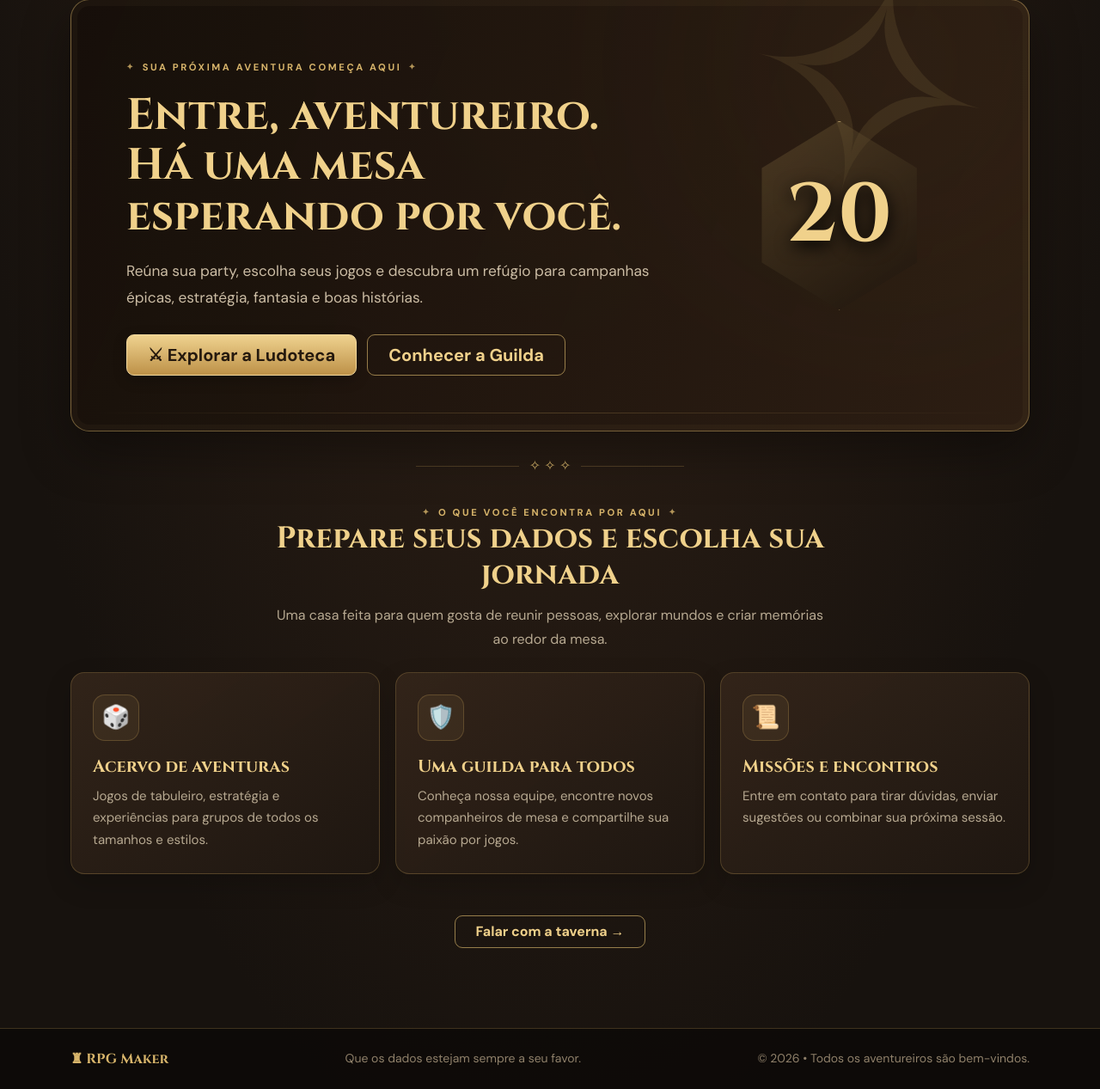
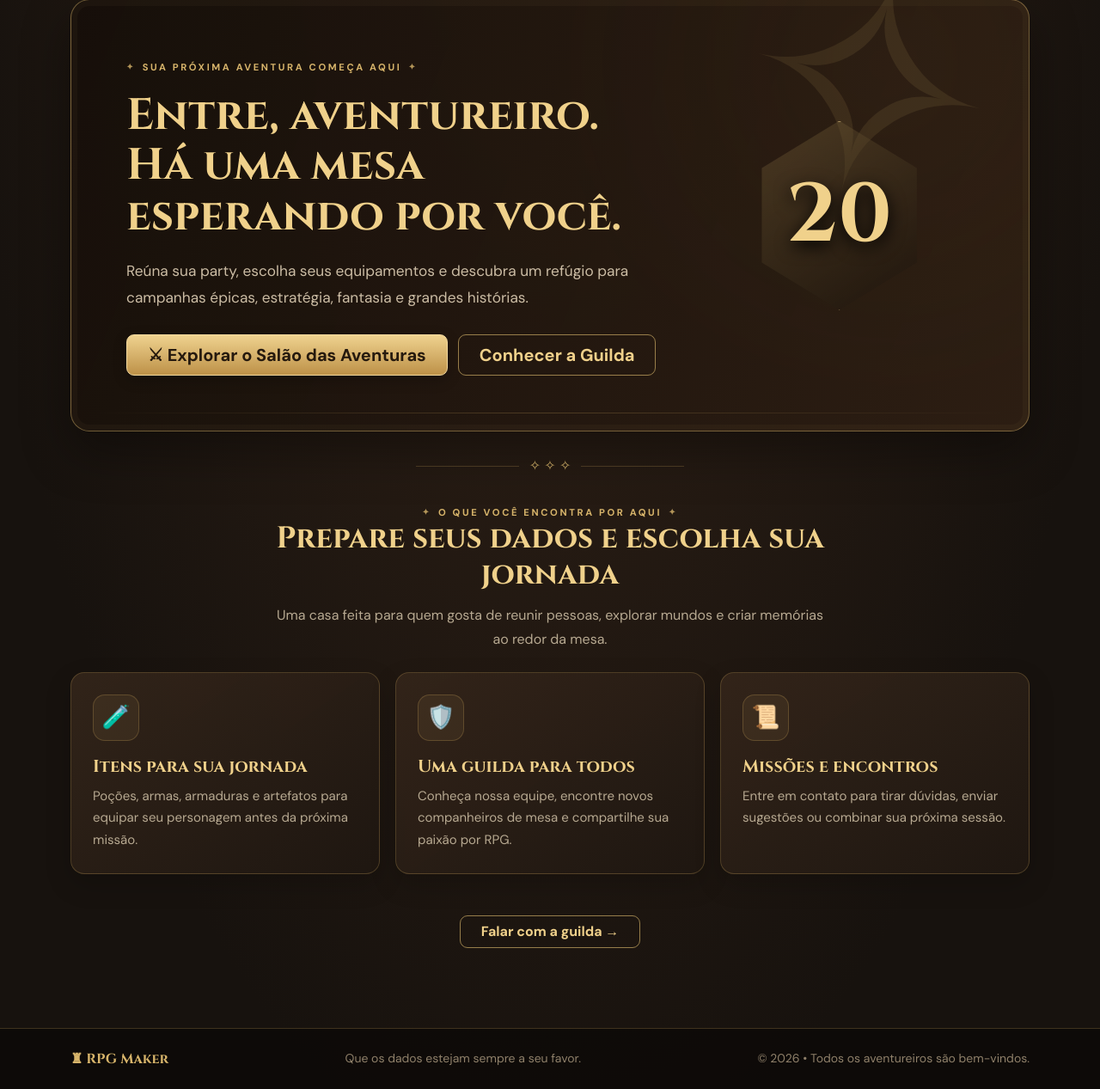
Before and after one commit to math3404/rpg-maker, a Django app: page / in a window 1280 px wide. Shown: the part 128-1395 px from the top of the page at 86% size. Run offline with Django 5.2, Linux system fonts and the light colour scheme.

Commit message:
Personaliza identidade RPG Maker: salão, loja e cadastro

```diff
--- a/taverna/templates/taverna/home.html
+++ b/taverna/templates/taverna/home.html
@@ -7,9 +7,9 @@
             <div class="hero-copy">
                 <span class="eyebrow">Sua próxima aventura começa aqui</span>
                 <h1>Entre, aventureiro.<br>Há uma mesa esperando por você.</h1>
-                <p>Reúna sua party, escolha seus jogos e descubra um refúgio para campanhas épicas, estratégia, fantasia e boas histórias.</p>
+                <p>Reúna sua party, escolha seus equipamentos e descubra um refúgio para campanhas épicas, estratégia, fantasia e grandes histórias.</p>
                 <div class="hero-actions">
-                    <a class="btn btn-gold btn-lg px-4" href="{% url 'produtos' %}">⚔ Explorar a Ludoteca</a>
+                    <a class="btn btn-gold btn-lg px-4" href="{% url 'produtos' %}">⚔ Explorar o Salão das Aventuras</a>
                     <a class="btn btn-outline-gold btn-lg px-4" href="{% url 'quem_somos' %}">Conhecer a Guilda</a>
                 </div>
             </div>
@@ -26,14 +26,14 @@
 </div>
 <section class="feature-grid">
     <article class="feature-card">
-        <div class="feature-icon">🎲</div>
-        <h3>Acervo de aventuras</h3>
-        <p>Jogos de tabuleiro, estratégia e experiências para grupos de todos os tamanhos e estilos.</p>
+        <div class="feature-icon">🧪</div>
+        <h3>Itens para sua jornada</h3>
+        <p>Poções, armas, armaduras e artefatos para equipar seu personagem antes da próxima missão.</p>
     </article>
     <article class="feature-card">
         <div class="feature-icon">🛡️</div>
         <h3>Uma guilda para todos</h3>
-        <p>Conheça nossa equipe, encontre novos companheiros de mesa e compartilhe sua paixão por jogos.</p>
+        <p>Conheça nossa equipe, encontre novos companheiros de mesa e compartilhe sua paixão por RPG.</p>
     </article>
     <article class="feature-card">
         <div class="feature-icon">📜</div>
@@ -42,6 +42,6 @@
     </article>
 </section>
 <div class="text-center mt-5">
-    <a class="btn btn-outline-gold px-4" href="{% url 'contato' %}">Falar com a taverna →</a>
+    <a class="btn btn-outline-gold px-4" href="{% url 'contato' %}">Falar com a guilda →</a>
 </div>
 {% endblock %}
```
